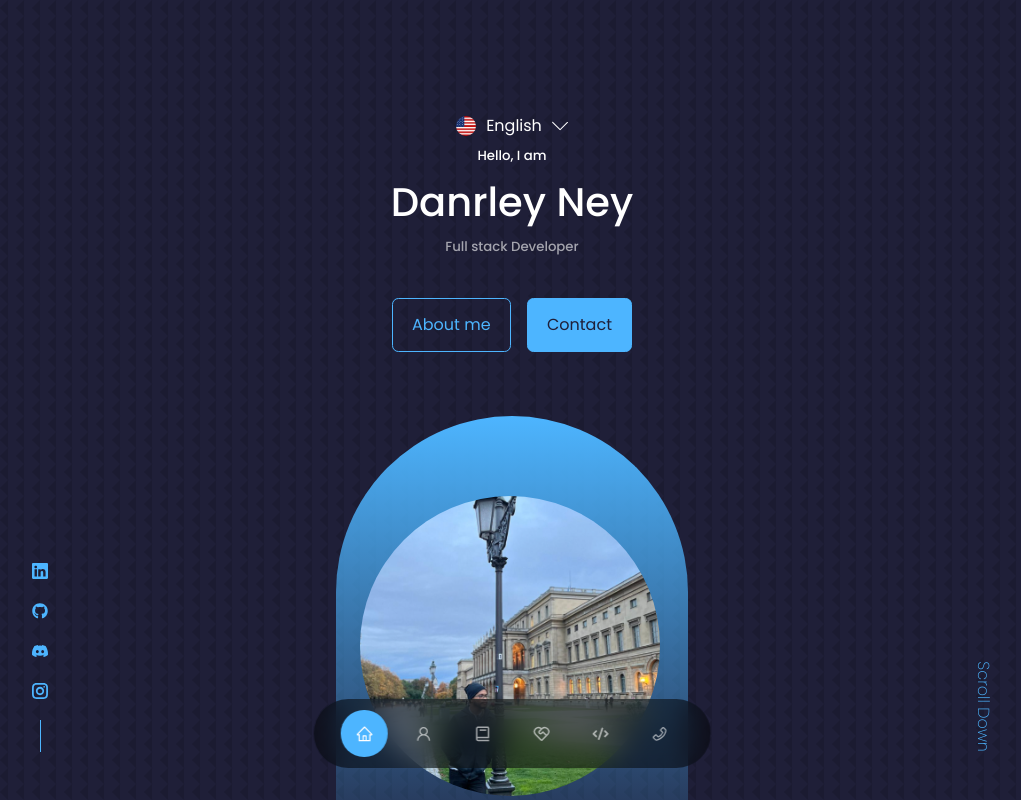
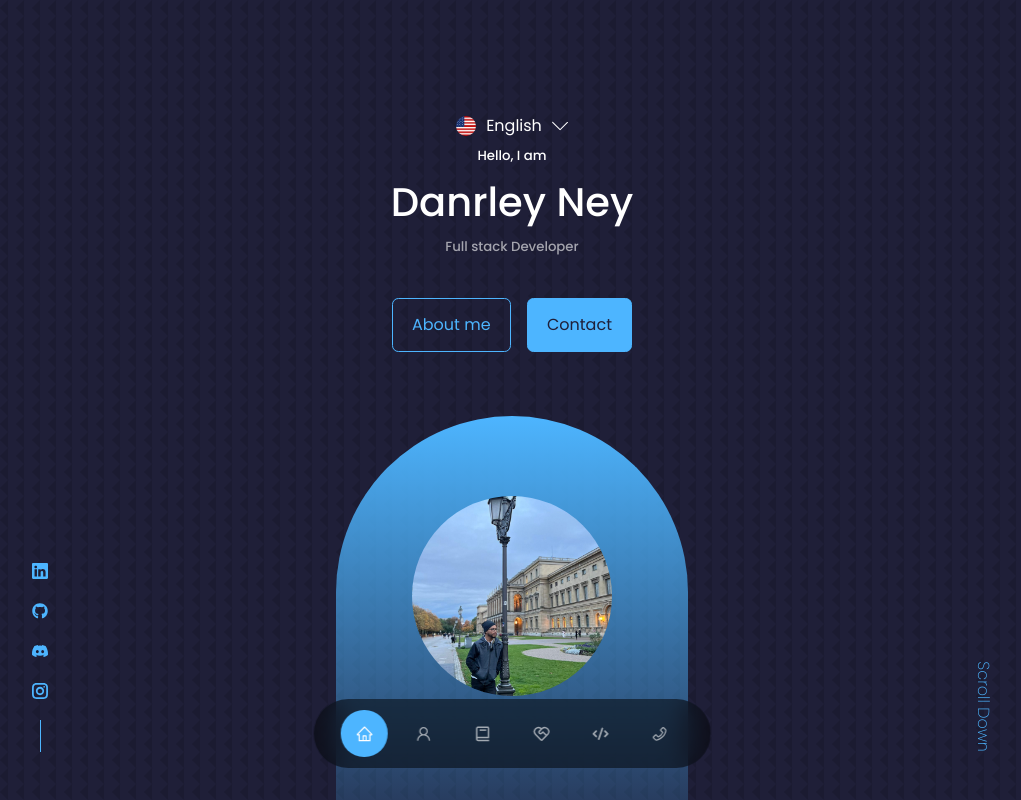
Before and after one commit to danrleyney2210/protfolio-myself, a React (Vite) app: page / in a window 1280 px wide. Shown: the top 800 px of the page, without its empty margins (128-1149 px from the left). Built offline with nearby package versions, Linux system fonts and the light colour scheme.

Commit message:
fix: ajustes no header da imagem

```diff
--- a/src/components/Organism/Header/styles.ts
+++ b/src/components/Organism/Header/styles.ts
@@ -18,6 +18,7 @@ export const HeaderContainer = styled.div`
   text-align: center;
   height: 100%;
   position: relative;
+  /* background-color: red; */
 
   .me {
     background: linear-gradient(
@@ -33,10 +34,14 @@ export const HeaderContainer = styled.div`
     overflow: hidden;
     padding: 5rem 1.5rem 1.5rem;
 
+    display: flex;
+    justify-content: center;
+    /* align-items: center; */
+
     img {
       border-radius: 50%;
-      width: 300px;
-      height: 300px;
+      width: 200px;
+      height: 200px;
     }
   }
 
@@ -52,15 +57,16 @@ export const HeaderContainer = styled.div`
     .me {
       width: 18rem;
       margin-left: 40px;
-      /* height: 30rem; */
+      height: 20rem;
       display: flex;
       justify-content: center;
       align-items: center;
       /* margin: 0 auto; */
 
       img {
-        width: 220px;
-        height: 220px;
+        margin-top: -100px;
+        width: 210px;
+        height: 210px;
       }
     }
 
```
